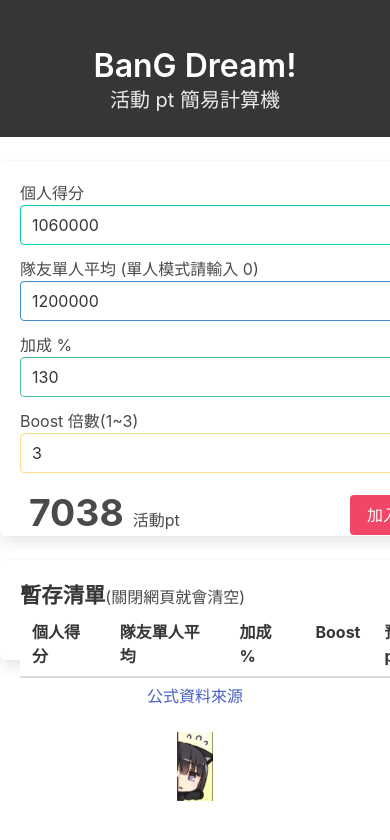
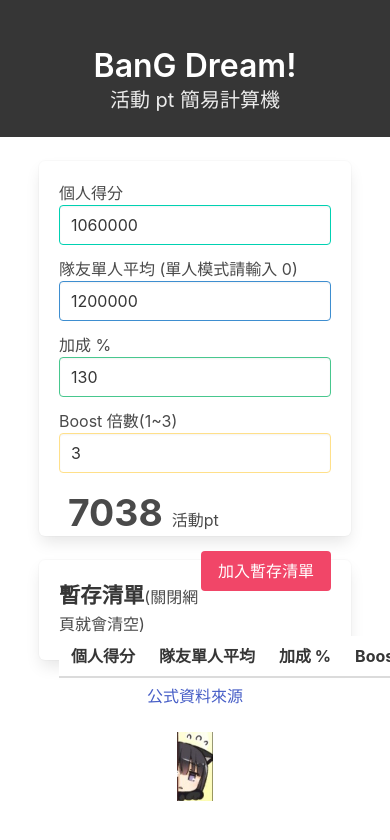
Before and after one commit to xilwen/garupa-event-calculator, a plain HTML site: page index.html in a window 390 px wide. Shown: the top 840 px of the page. Drawn offline with nearby package versions, Linux system fonts and the light colour scheme.

Commit message:
workaround mobile view

```diff
--- a/BGDEventCalc.css
+++ b/BGDEventCalc.css
@@ -1,12 +1,12 @@
 .calculator-box{
     margin: auto;
-    width:500px;
+    width:80%;
     height:375px;
 }
 
 .memory-box{
     margin: auto;
-    width:500px;
+    width:80%;
     height: 100px;
 }
 
@@ -24,3 +24,7 @@
 .temp-list-title{
     font-size: 16pt;
 }
+
+th {
+    white-space: nowrap;
+}
```
Also changed, not shown: index.html (+0 -1 lines).
